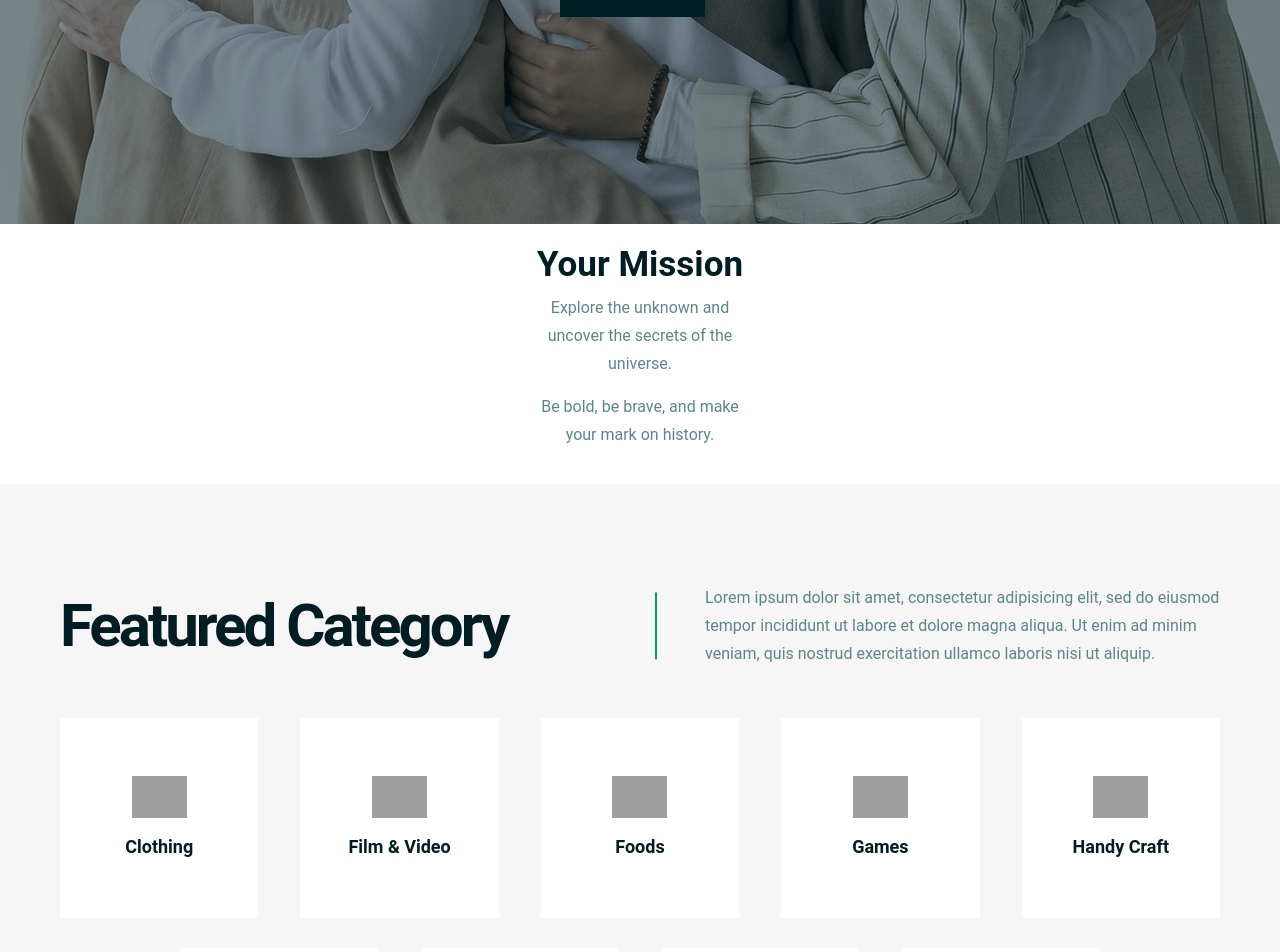
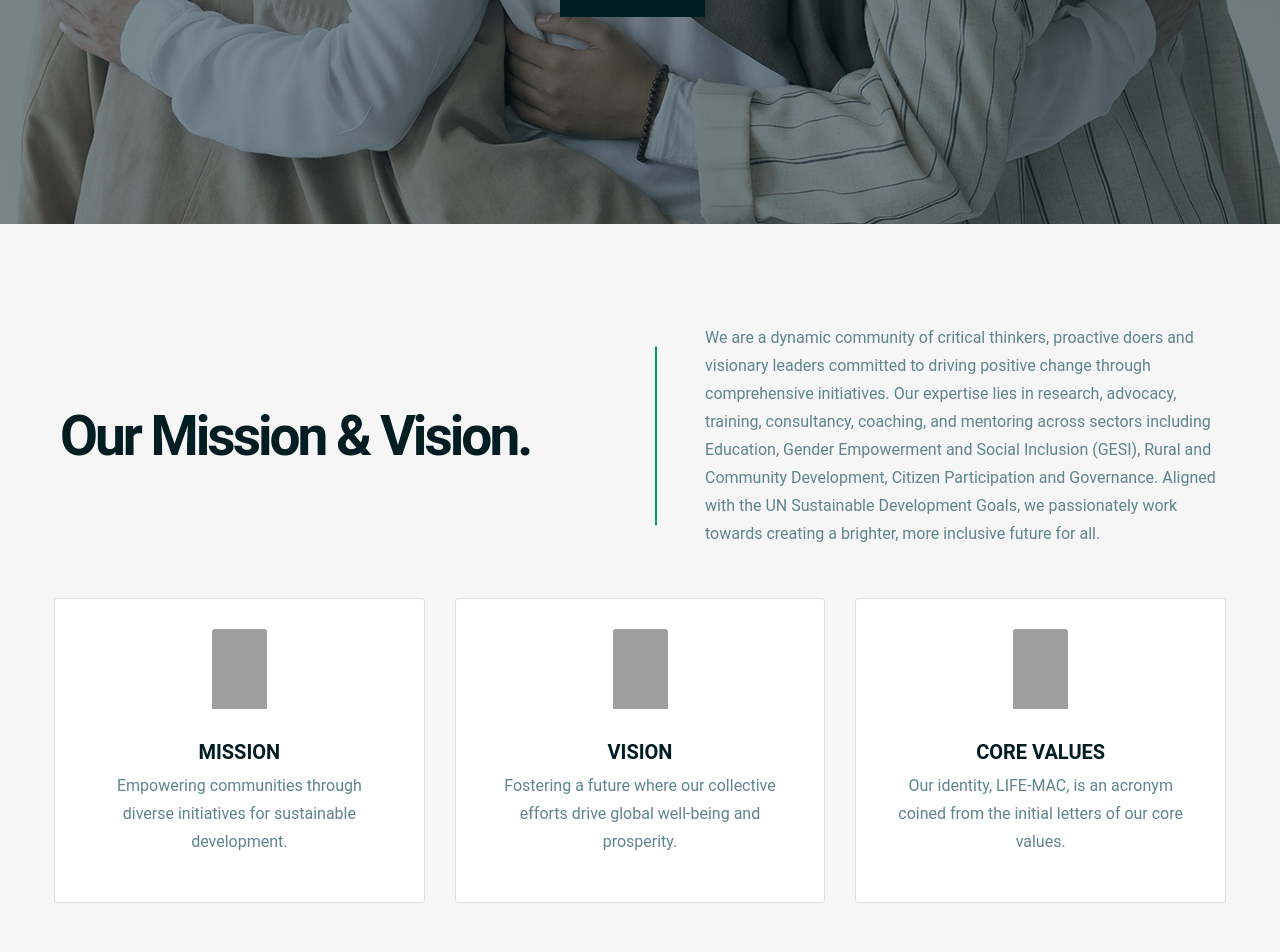
Before and after one commit to LifeMac-Africa/website, a PHP site: page / in a window 1280 px wide. Shown: the part 642-1594 px from the top of the page. Run offline with PHP 8.4, Linux system fonts and the light colour scheme; some web fonts are replaced; grey boxes are pictures that could not be loaded.

Commit message:
life-mac africa 27/03/24

```diff
--- a/index.php
+++ b/index.php
@@ -41,15 +41,36 @@ include('./include/navbar.php');
 
         <!-- Image with Text under navbar -->
 
+ <style>
+    .category-item {
+    background-color: #f9f9f9;
+    border: 1px solid #ddd;
+    border-radius: 8px;
+    transition: all 0.3s ease;
+}
 
+.category-item:hover {
+    transform: translateY(-5px);
+    box-shadow: 0 4px 6px rgba(0, 0, 0, 0.1);
+}
 
-            <!-- features-area-end -->
-            <div class="mission-card">
-                <h2>Your Mission</h2>
-                <p>Explore the unknown and uncover the secrets of the universe.</p>
-                <p>Be bold, be brave, and make your mark on history.</p>
-                </div>
-            <!-- category-area -->
+.card-img-top {
+    width: 80px;
+    height: 80px;
+    margin: 20px auto;
+}
+
+.card-title {
+    font-size: 20px;
+    margin-bottom: 15px;
+}
+
+.card-text {
+    font-size: 16px;
+}
+
+ </style>
+
             <section class="category-area gray-bg pt-100 pb-70">
                 <div class="container">
                     <div class="row align-items-center">
@@ -57,46 +78,53 @@ include('./include/navbar.php');
                             <div class="section-title title-style-two">
                                 <div class="section-title mb-50">
 
-                                    <h2 class="title">Featured Category</h2>
+                                    <h2 class="title" style=" font-size: 55px;">Our Mission & Vision.</h2>
                                 </div>
                             </div>
                         </div>
                         <div class="col-xl-6">
                             <div class="section-text mb-50">
-                                <p>Lorem ipsum dolor sit amet, consectetur adipisicing elit, sed do eiusmod tempor incididunt ut labore et dolore magna
-                                aliqua. Ut enim ad minim veniam, quis nostrud exercitation ullamco laboris nisi ut aliquip.</p>
+                                <p>We are a dynamic community of critical thinkers, proactive doers and visionary leaders committed to driving positive change through comprehensive initiatives. Our expertise lies in research, advocacy, training, consultancy, coaching, and mentoring across sectors including Education, Gender Empowerment and Social Inclusion (GESI), Rural and Community Development, Citizen Participation and Governance.
+                                    Aligned with the UN Sustainable Development Goals, we passionately work towards creating a brighter, more inclusive future for all.</p>
                             </div>
                         </div>
                     </div>
                     <div class="row justify-content-center">
-                        <div class="col-20">
-                            <a href="#" class="category-item"><img src="images/category_icon01.svg" alt=""><span>Clothing</span></a>
-                        </div>
-                        <div class="col-20">
-                            <a href="#" class="category-item"><img src="images/category_icon02.svg" alt=""><span>Film &amp; Video</span></a>
-                        </div>
-                        <div class="col-20">
-                            <a href="#" class="category-item"><img src="images/category_icon03.svg" alt=""><span>Foods</span></a>
-                        </div>
-                        <div class="col-20">
-                            <a href="#" class="category-item"><img src="images/category_icon04.svg" alt=""><span>Games</span></a>
-                        </div>
-                        <div class="col-20">
-                            <a href="#" class="category-item"><img src="images/category_icon05.svg" alt=""><span>Handy Craft</span></a>
-                        </div>
-                        <div class="col-20">
-                            <a href="#" class="category-item"><img src="images/category_icon06.png" alt=""><span>Clothing</span></a>
-                        </div>
-                        <div class="col-20">
-                            <a href="#" class="category-item"><img src="images/category_icon07.png" alt=""><span>Journalism</span></a>
-                        </div>
-                        <div class="col-20">
-                            <a href="#" class="category-item"><img src="images/category_icon08.png" alt=""><span>Music</span></a>
-                        </div>
-                        <div class="col-20">
-                            <a href="#" class="category-item"><img src="images/category_icon09.png" alt=""><span>Technology</span></a>
+                        <!-- Mission card -->
+                <div class="col-md-6 col-lg-4 mb-4">
+                    <div class="card category-item text-center">
+                        <img src="images/category_icon01.svg" class="card-img-top" alt="Mission Icon">
+                        <div class="card-body">
+                            <h5 class="card-title">MISSION</h5>
+                            <p class="card-text">Empowering communities through diverse initiatives for sustainable development.</p>
                         </div>
                     </div>
+                </div>
+                <!-- Vision card -->
+                <div class="col-md-6 col-lg-4 mb-4">
+                    <div class="card category-item text-center">
+                        <img src="images/category_icon02.svg" class="card-img-top" alt="Vision Icon">
+                        <div class="card-body">
+                            <h5 class="card-title">VISION</h5>
+                            <p class="card-text">Fostering a future where our collective efforts drive global well-being and prosperity.</p>
+                        </div>
+                    </div>
+                </div>
+
+                 <!-- Core vavlue card -->
+            <div class="col-md-6 col-lg-4 mb-4">
+                    <div class="card category-item text-center">
+                        <img src="images/category_icon02.svg" class="card-img-top" alt="Vision Icon">
+                        <div class="card-body">
+                            <h5 class="card-title">CORE VALUES</h5>
+                            <p class="card-text">Our identity, LIFE-MAC, is an acronym coined from the initial letters of our core values.</p>
+                        </div>
+                    </div>
+                </div>
+            </div>
+            </div>
+
+
                 </div>
             </section>
             <!-- category-area-end -->
```
